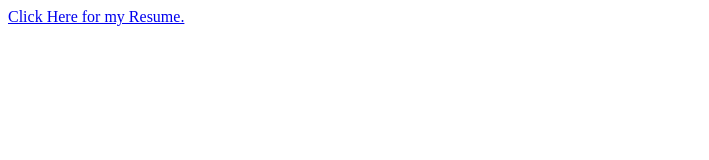
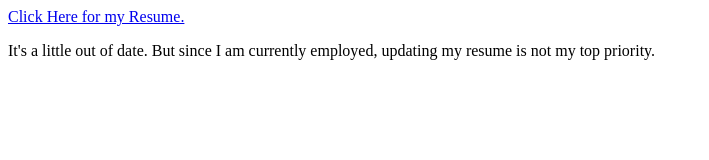
Before and after one commit to alexman258/alexman258.github.io, a plain HTML site: page index.html in a window 1280 px wide. Shown: the whole page, without its empty margins (0-709 px from the left). Drawn offline with Linux system fonts and the light colour scheme.

Commit message:
Updated index

```diff
--- a/index.html
+++ b/index.html
@@ -10,6 +10,7 @@
 
 <body>
     <a href="Mandzyuk_Resume.pdf">Click Here for my Resume.</a>
+    <p>It's a little out of date. But since I am currently employed, updating my resume is not my top priority.</p>
 </body>
 
 </html>
```
